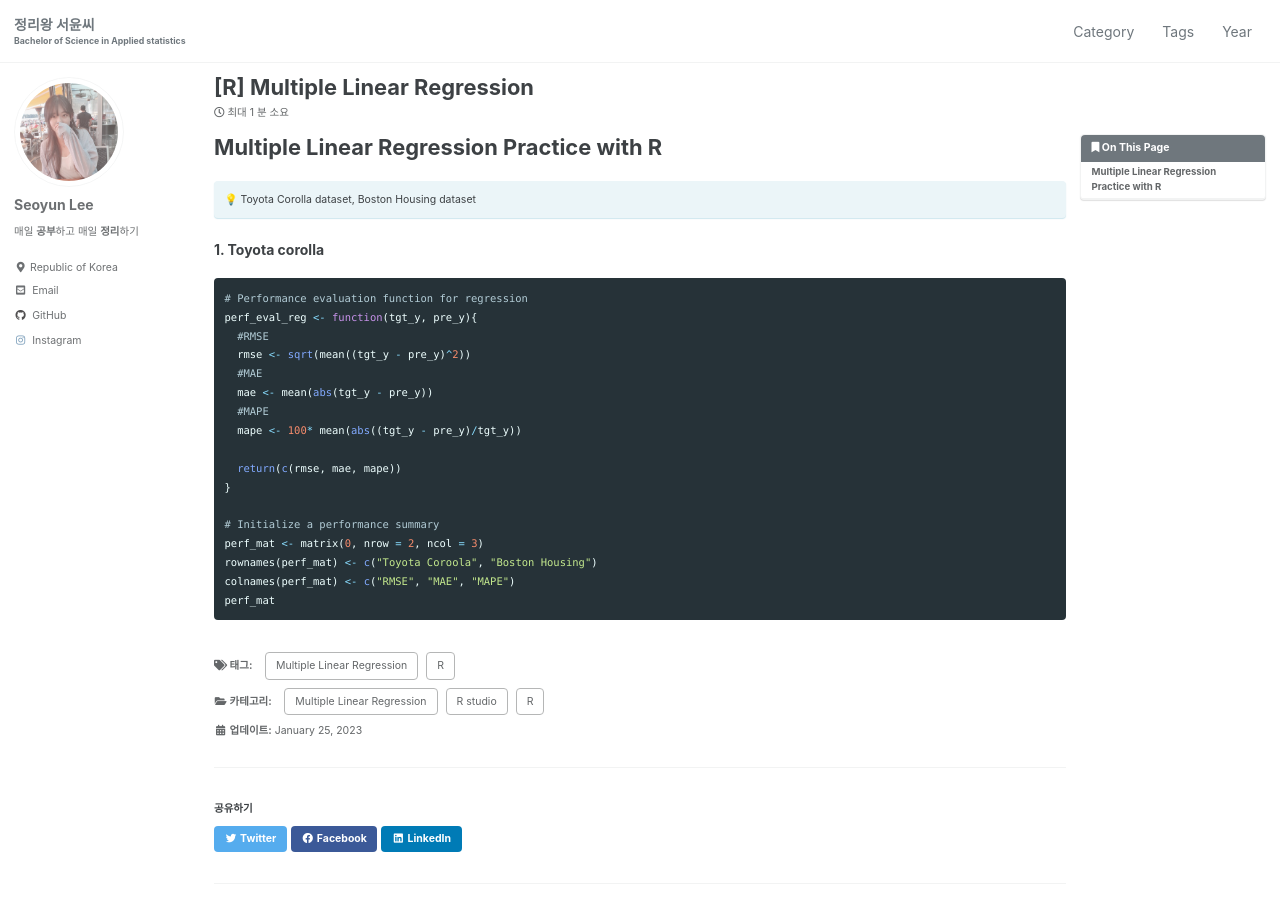
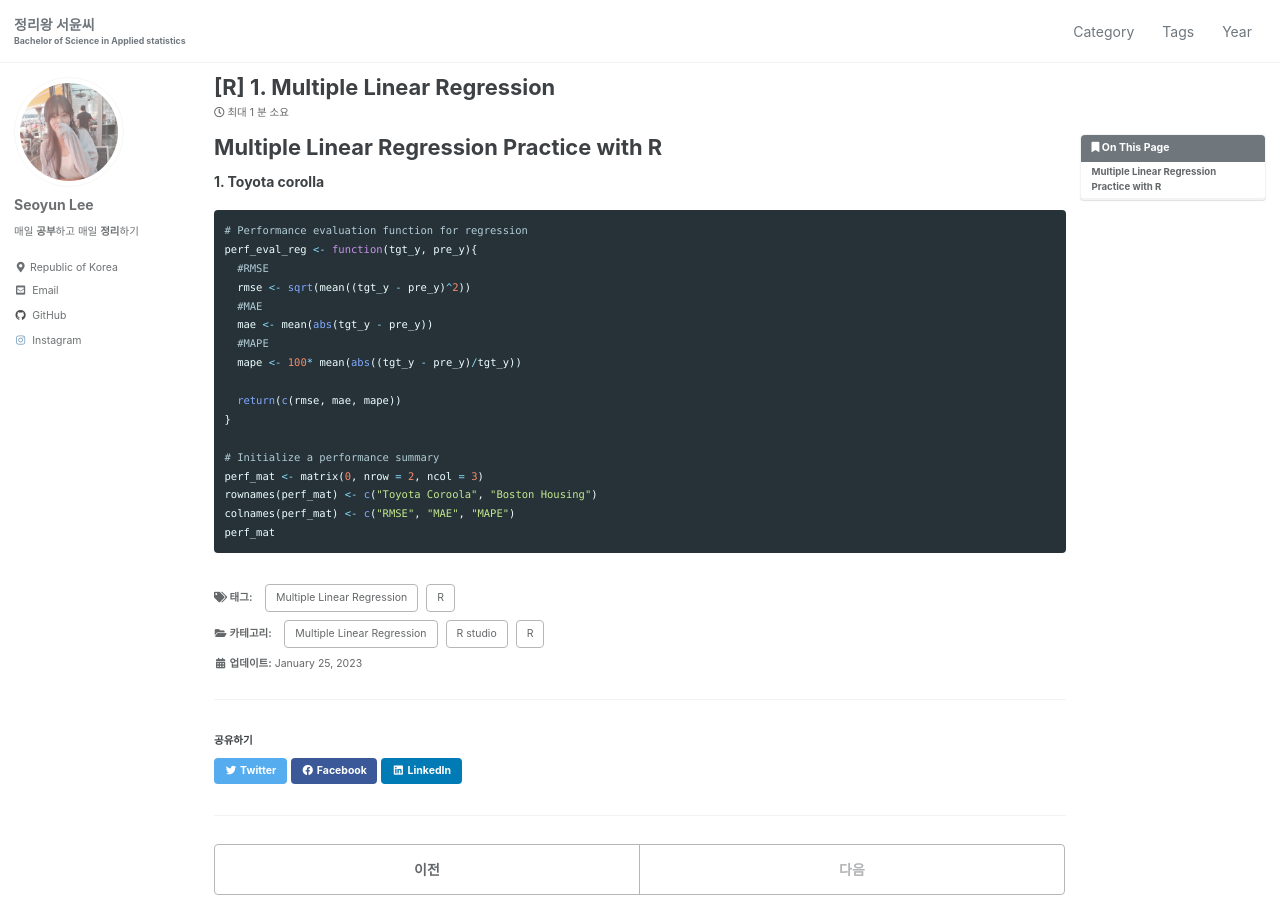
Before and after one commit to seoyun2/seoyun2.github.io, a Jekyll site: the page built from _posts/2023-01-25-mlr-rscript.md, in a window 1280 px wide and 900 px high. Built offline with Jekyll 4.4.1, drawn with Linux system fonts in a browser that asks for light colours; cached includes are drawn as plain includes; comment, search, counter and statistics services are not loaded.

Commit message:
Update 2023-01-25-mlr-rscript.md

```diff
--- a/_posts/2023-01-25-mlr-rscript.md
+++ b/_posts/2023-01-25-mlr-rscript.md
@@ -1,5 +1,5 @@
 ---
-title: "[R] Multiple Linear Regression"
+title: "[R] 1. Multiple Linear Regression"
 categories:
   - R
   - R studio
@@ -15,10 +15,6 @@ use_math: true
 ---
 
 # Multiple Linear Regression Practice with R
-
-
-💡 Toyota Corolla dataset, Boston Housing dataset
-{: .notice--info}
 
 **1. Toyota corolla**
 
```
